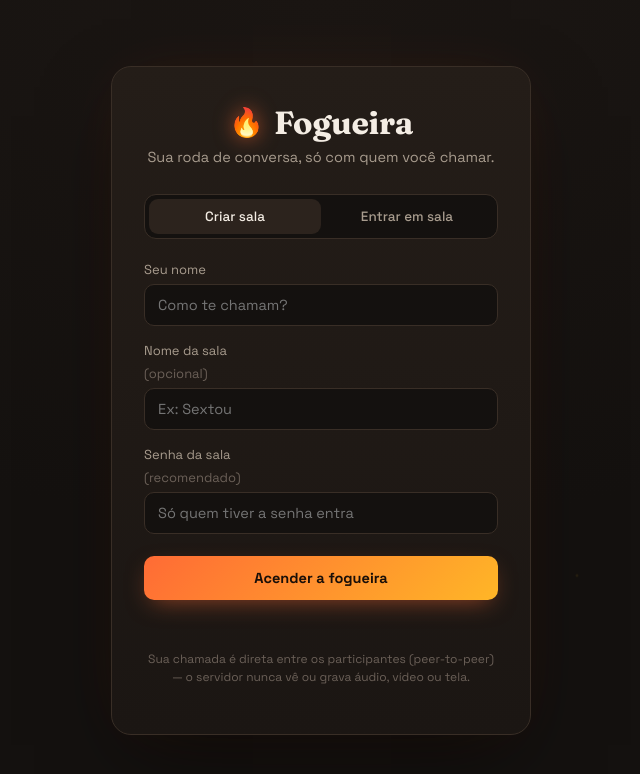
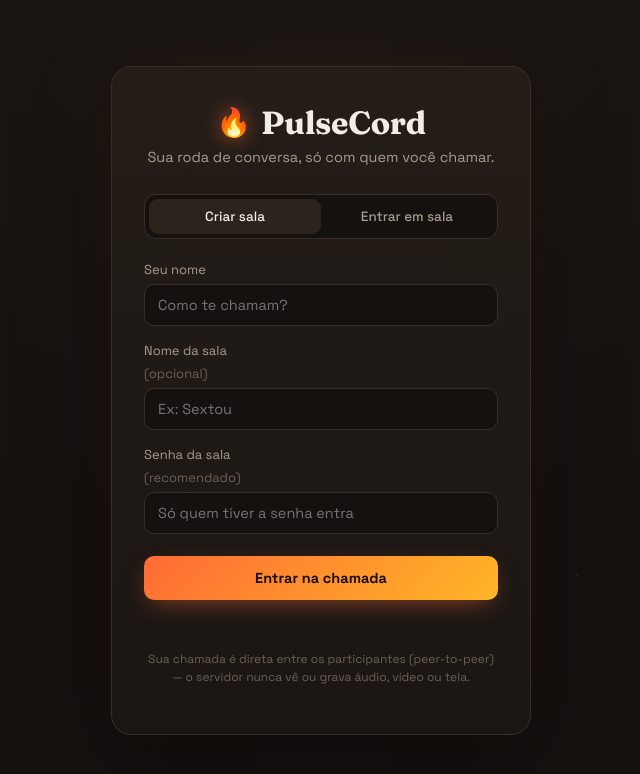
Before and after one commit to Marcos210/Fogueira, a website: page public/index.html in a window 1280 px wide. Shown: the whole page, without its empty margins (319-959 px from the left). Drawn offline with nearby package versions, Linux system fonts and the light colour scheme; no server answers.

Commit message:
Renomeia projeto para PulseCord

```diff
--- a/public/index.html
+++ b/public/index.html
@@ -3,7 +3,7 @@
 <head>
 <meta charset="UTF-8" />
 <meta name="viewport" content="width=device-width, initial-scale=1.0" />
-<title>Fogueira — chame seus amigos</title>
+<title>PulseCord — chame seus amigos</title>
 <link rel="preconnect" href="https://fonts.googleapis.com">
 <link rel="preconnect" href="https://fonts.gstatic.com" crossorigin>
 <link href="https://fonts.googleapis.com/css2?family=Fraunces:opsz,wght@9..144,400;9..144,600;9..144,700&family=Space+Grotesk:wght@400;500;700&family=JetBrains+Mono:wght@500;700&display=swap" rel="stylesheet">
@@ -18,7 +18,7 @@
   <div class="lobby-card">
     <div class="brand">
       <span class="brand-flame">🔥</span>
-      <h1>Fogueira</h1>
+      <h1>PulseCord</h1>
     </div>
     <p class="tagline">Sua roda de conversa, só com quem você chamar.</p>
 
@@ -40,7 +40,7 @@
         Senha da sala <span class="optional">(recomendado)</span>
         <input type="password" id="create-password" maxlength="100" placeholder="Só quem tiver a senha entra" />
       </label>
-      <button type="submit" class="btn-primary">Acender a fogueira</button>
+      <button type="submit" class="btn-primary">Entrar na chamada</button>
     </form>
 
     <form id="form-join" class="tab-panel" autocomplete="off">
@@ -69,7 +69,7 @@
 <div id="call" class="screen call" hidden>
   <header class="call-header">
     <div class="room-info">
-      <span class="room-name" id="room-name">Fogueira</span>
+      <span class="room-name" id="room-name">PulseCord</span>
       <span class="room-code" id="room-code-display"></span>
     </div>
     <button id="copy-invite" class="btn-ghost" type="button">Copiar convite</button>
```
